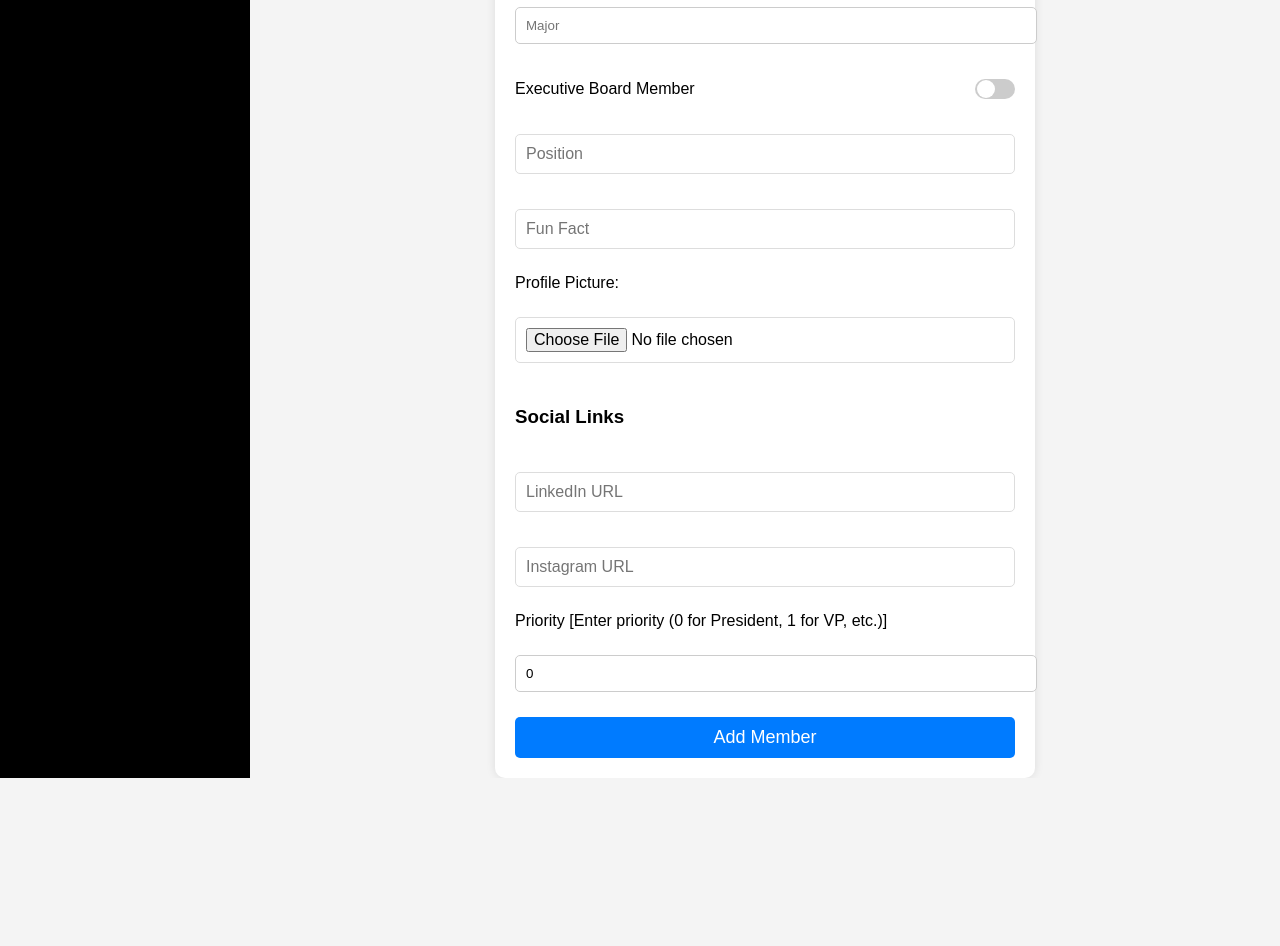
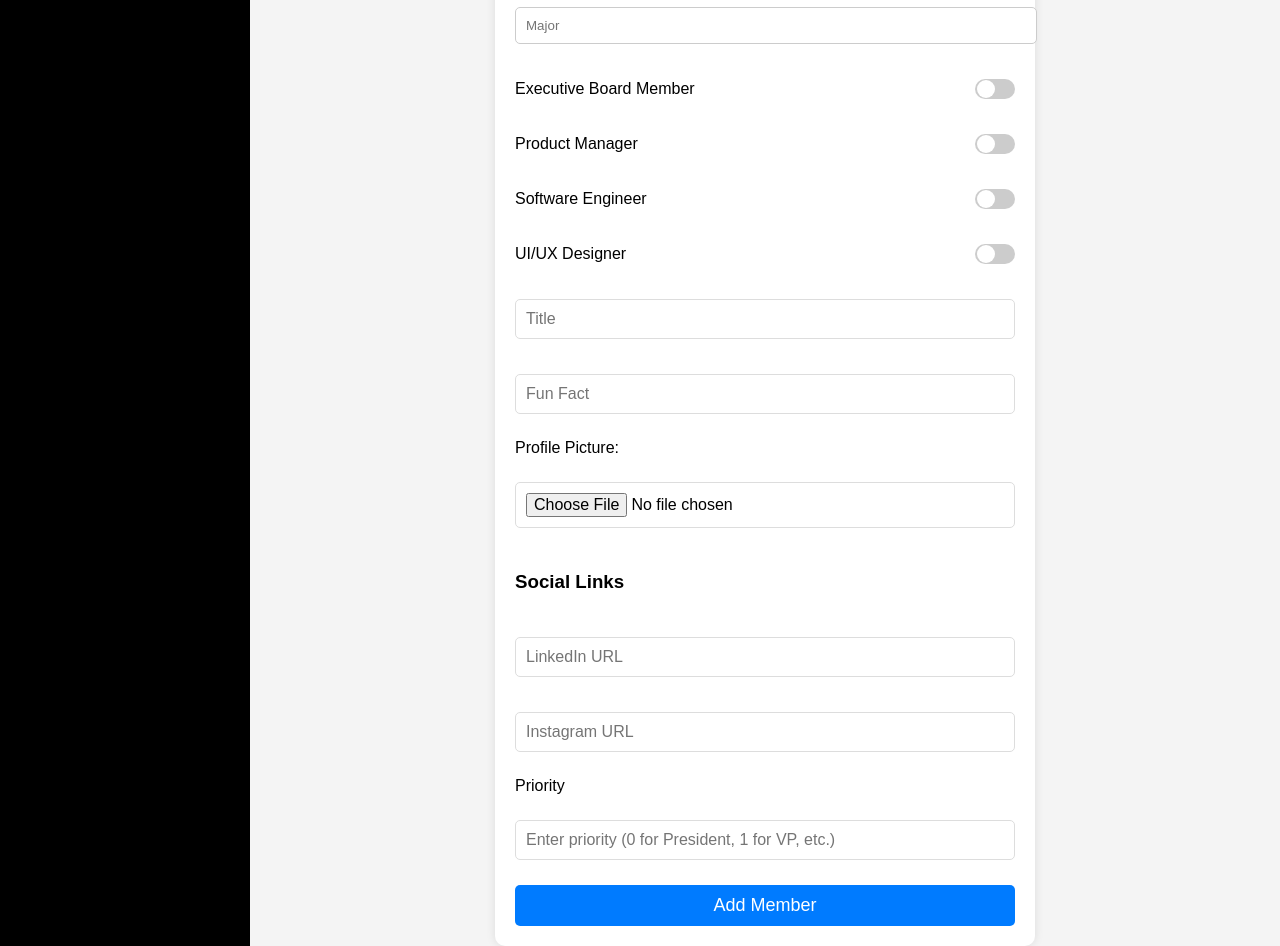
Before and after one commit to harshvaghanii/btccms, a React (Create React App) app: page /admin/team/add in a window 1280 px wide. Shown: the part 320-1266 px from the top of the page. Before the commit the page ends 1098 px from the top, so only its background shows below. Built offline with nearby package versions, Linux system fonts and the light colour scheme; no server answers; sample sign-in values are in the browser's storage.

Commit message:
adding additional fields for team members

```diff
--- a/src/admin/AddEditTeamMember.jsx
+++ b/src/admin/AddEditTeamMember.jsx
@@ -16,15 +16,15 @@ const AddEditTeamMember = () => {
         year: "",
         major: "",
         isEboardMember: false,
-        position: "",
+        isProductManager: false,    // New field
+        isSoftwareEngineer: false,  // New field
+        isUIDesigner: false,        // New field
+        title: "",
         funFact: "",
         image: null,
         socialLinks: { linkedin: "", instagram: "" },
-        priority: 0
+        priority: ""
     });
-
-    const [priority, setPriority] = useState(0);
-
 
     const [uploading, setUploading] = useState(false);
 
@@ -115,6 +115,7 @@ const AddEditTeamMember = () => {
 
                 <input type="text" name="major" placeholder="Major" value={formData.major} onChange={handleChange} required />
 
+                {/* Role Toggles */}
                 <div className="toggle-container">
                     <span>Executive Board Member</span>
                     <label className="toggle-switch">
@@ -123,8 +124,32 @@ const AddEditTeamMember = () => {
                     </label>
                 </div>
 
+                <div className="toggle-container">
+                    <span>Product Manager</span>
+                    <label className="toggle-switch">
+                        <input type="checkbox" name="isProductManager" checked={formData.isProductManager} onChange={handleChange} />
+                        <span className="slider round"></span>
+                    </label>
+                </div>
+
+                <div className="toggle-container">
+                    <span>Software Engineer</span>
+                    <label className="toggle-switch">
+                        <input type="checkbox" name="isSoftwareEngineer" checked={formData.isSoftwareEngineer} onChange={handleChange} />
+                        <span className="slider round"></span>
+                    </label>
+                </div>
+
+                <div className="toggle-container">
+                    <span>UI/UX Designer</span>
+                    <label className="toggle-switch">
+                        <input type="checkbox" name="isUIDesigner" checked={formData.isUIDesigner} onChange={handleChange} />
+                        <span className="slider round"></span>
+                    </label>
+                </div>
+
                 <div className="input-group">
-                    <input type="text" name="position" placeholder="Position" value={formData.position} onChange={handleChange} required />
+                    <input type="text" name="title" placeholder="Title" value={formData.title} onChange={handleChange} required />
                 </div>
 
                 <div className="input-group">
@@ -146,13 +171,17 @@ const AddEditTeamMember = () => {
                     <input type="text" name="instagram" placeholder="Instagram URL" value={formData.socialLinks.instagram} onChange={handleSocialChange} />
                 </div>
 
-                <label>Priority [Enter priority (0 for President, 1 for VP, etc.)]</label>
-                <input
-                    type="number"
-                    value={priority}
-                    onChange={(e) => setPriority(Number(e.target.value))}
-                    placeholder="Enter priority (1 for President, 2 for VP, etc.)"
-                />
+                <label>Priority</label>
+                <div className="input-group">
+                    <input
+                        type="number"
+                        name="priority"
+                        value={formData.priority}
+                        onChange={handleChange}
+                        placeholder="Enter priority (0 for President, 1 for VP, etc.)"
+                        required
+                    />
+                </div>
 
                 <button type="submit" className="submit-btn">{id ? "Update" : "Add"} Member</button>
             </form>
```
